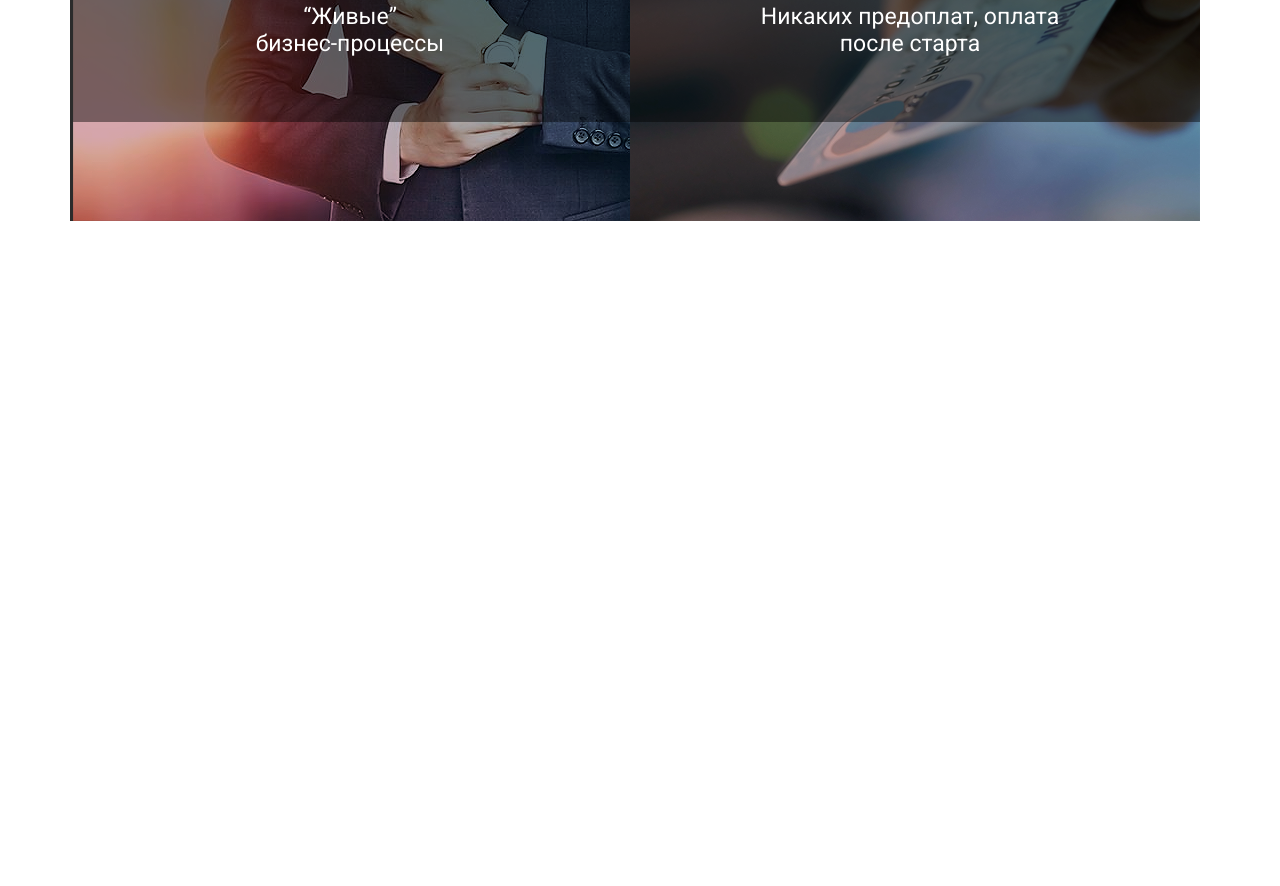
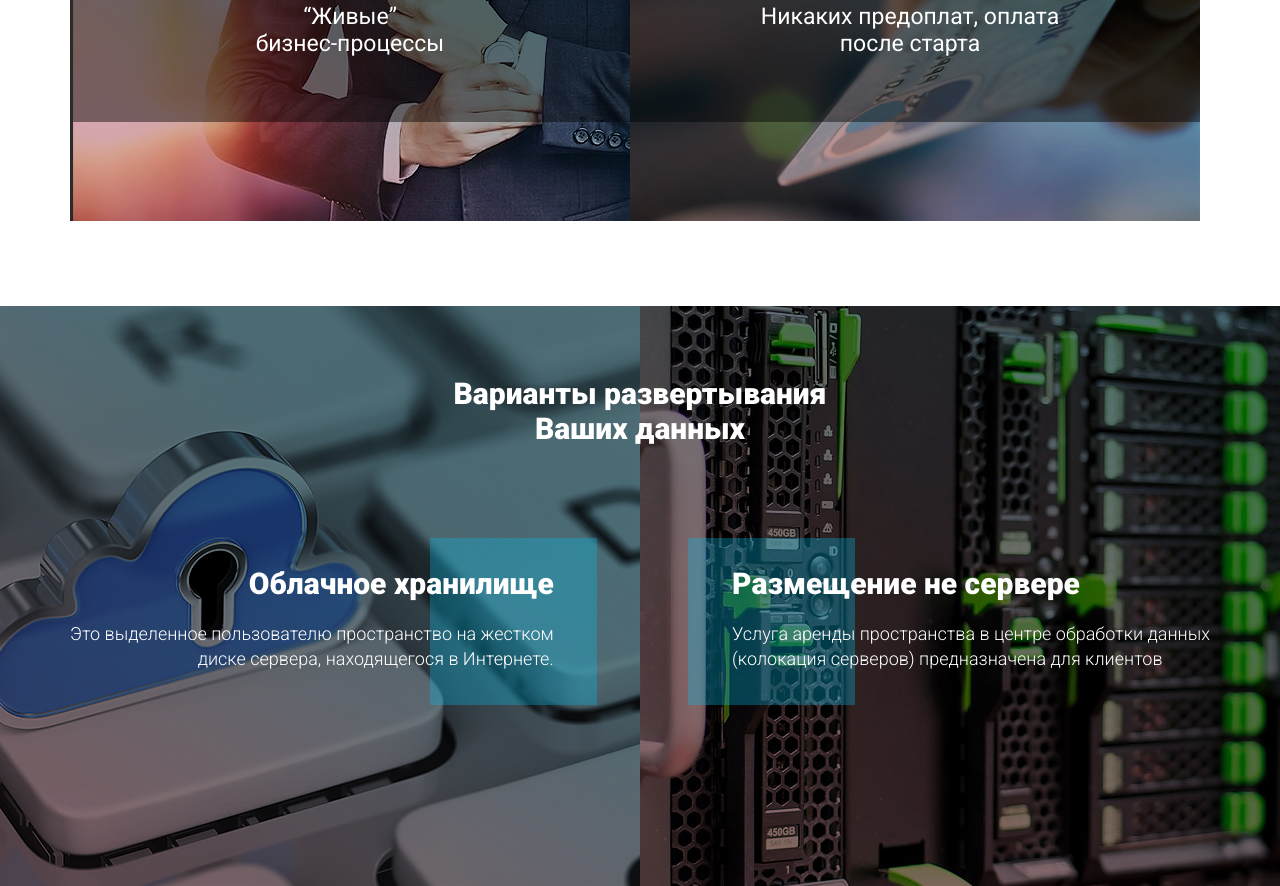
Before and after one commit to Vladyo/prengi, a website: page src/index.html in a window 1280 px wide. Shown: the part 3681-4567 px from the top of the page. Before the commit the page ends 3987 px from the top, so only its background shows below. Drawn offline with Linux system fonts and the light colour scheme.

Commit message:
add variants section

```diff
--- a/src/index.html
+++ b/src/index.html
@@ -279,6 +279,36 @@
             </div>
         </div>
 
+    </section>
+
+    <section class="variants">
+        <div class="container">
+            <div class="variants__title">
+                Варианты развертывания <br>
+                Ваших данных
+            </div>
+
+            <div class="variants__items">
+                <div class="variants__item_1">
+                    <div class="variants__item_title">
+                        Облачное хранилище
+                    </div>
+                    <div class="variants__item_text">
+                        Это выделенное пользователю пространство на жестком
+                        <br> диске сервера, находящегося в Интернете.
+                    </div>
+                </div>
+
+                <div class="variants__item_2">
+                    <div class="variants__item_title">
+                        Размещение не сервере
+                    </div>
+                    <div class="variants__item_text">
+                        Услуга аренды пространства в центре обработки данных
+                        <br> (колокация серверов) предназначена для клиентов
+                    </div>
+                </div>
+            </div>
         </div>
     </section>
 
--- /dev/null
+++ b/src/sass/blocks/_variants.sass
@@ -0,0 +1,48 @@
+.variants
+    display: flex
+    flex-wrap: nowrap
+    background: url('../img/bg_3.jpg') center (center / cover) no-repeat
+    width: 100%
+    height: 580px
+    position: relative
+    z-index: -2
+    .variants__title
+        padding-top: 70px
+        font-size: 30px
+        font-weight: 900
+        text-align: center
+        color: #ffffff
+        z-index: 2
+    .variants__items
+        display: flex
+        flex-wrap: nowrap
+        margin: 0 auto
+        justify-content: space-between
+        .variants__item_1
+            .variants__item_title
+                margin-top: 120px
+                font-size: 30px
+                font-weight: 900
+                text-align: right
+                color: #ffffff
+            .variants__item_text
+                margin-top: 20px
+                font-size: 18px
+                font-weight: 300
+                line-height: 25px
+                text-align: right
+                color: #ffffff
+        .variants__item_2
+            .variants__item_title
+                margin-top: 120px
+                font-size: 30px
+                font-weight: 900
+                text-align: left
+                color: #ffffff
+            .variants__item_text
+                margin-top: 20px
+                font-size: 18px
+                font-weight: 300
+                line-height: 25px
+                text-align: left
+                color: #ffffff
--- a/src/sass/style.sass
+++ b/src/sass/style.sass
@@ -3,6 +3,7 @@
 @import 'blocks/advantages';
 @import 'blocks/expert';
 @import 'blocks/benefits';
+@import 'blocks/variants';
 
 
 *
```
Also changed, not shown: src/css/style.min.css, src/img/bg_3.jpg (added).
